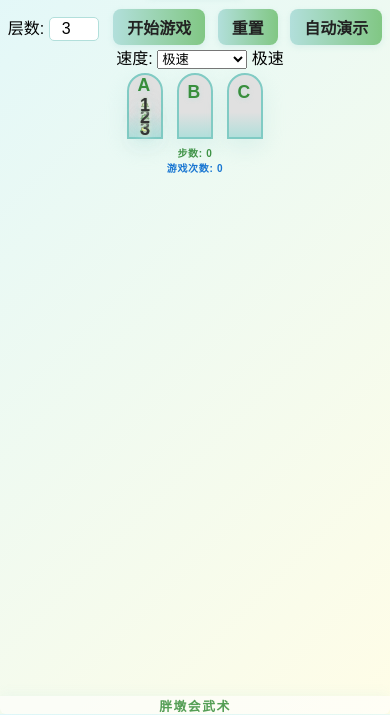
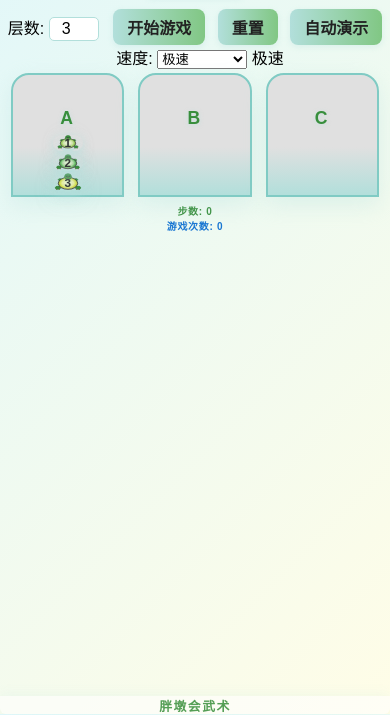
Before and after one commit to xiaodongyin0821/html-, a plain HTML site: page stack_turtles.html in a window 390 px wide. Shown: the part 130-845 px from the top of the page. Drawn offline with Linux system fonts and the light colour scheme.

Commit message:
Update stack_turtles.html

```diff
--- a/stack_turtles.html
+++ b/stack_turtles.html
@@ -3,7 +3,7 @@
 <head>
     <meta charset="UTF-8">
     <title>叠乌龟游戏</title>
-    <meta name="viewport" content="width=device-width, initial-scale=1, maximum-scale=1">
+    <meta name="viewport" content="width=device-width, initial-scale=1, maximum-scale=1, user-scalable=no">
     <style>
         html, body {
             height: 100%;
@@ -189,30 +189,32 @@
             text-align: center;
             font-weight: bold;
             margin-top: 7px;
-            font-size: 1.1em;
+            font-size: 1.5em;
             color: #388e3c;
             letter-spacing: 0.13em;
             text-shadow: 0 1px 4px #b2dfdb88;
-            /* 新增：让ABC在小屏幕下也能显示大一点 */
             line-height: 1.2;
             min-height: 1.5em;
             user-select: none;
         }
         .turtle {
-            height: 44px;
+            --turtle-width: 80px;
+            --turtle-height: 44px;
+            --turtle-font: 18px;
+            width: var(--turtle-width);
+            height: var(--turtle-height);
             margin-bottom: 4px;
             border-radius: 14px;
             background: none;
             color: #333;
             text-align: center;
-            line-height: 44px;
+            line-height: var(--turtle-height);
             font-weight: bold;
-            font-size: 18px;
+            font-size: var(--turtle-font);
             box-shadow: 0 3px 10px #b2dfdb88;
             cursor: pointer;
             transition: box-shadow 0.2s, border 0.2s, transform 0.15s;
             position: relative;
-            width: 80px;
             display: flex;
             align-items: center;
             justify-content: center;
@@ -229,8 +231,10 @@
         }
         /* 乌龟SVG样式 */
         .turtle-svg {
-            width: 70px;
-            height: 44px;
+            width: 90%;
+            height: 90%;
+            max-width: 100%;
+            max-height: 100%;
             display: block;
             filter: drop-shadow(0 2px 8px #b2dfdb88);
         }
@@ -240,7 +244,7 @@
             display: flex;
             align-items: center;
             justify-content: center;
-            font-size: 18px;
+            font-size: var(--turtle-font);
             font-weight: bold;
             color: #333;
             pointer-events: none;
@@ -253,10 +257,8 @@
             vertical-align: middle;
             accent-color: #388e3c;
         }
-        /* 礼花canvas覆盖层样式（已禁用） */
         #fireworks-canvas { display: none !important; }
         #blur-overlay { display: none !important; }
-        /* 署名样式 */
         #signature {
             width: 100vw;
             max-width: 700px;
@@ -282,14 +284,17 @@
             margin-bottom: 0;
             height: 38px;
         }
-        /* 响应式 */
+        /* 响应式优化：小屏幕下保持乌龟和数字可见且不被压缩 */
         @media (max-width: 900px) {
             .container { max-width: 98vw; }
             #game { gap: 8px; max-width: 98vw; }
-            .tower { width: 60px; }
-            .turtle { width: 36px; height: 20px; font-size: 10px; line-height: 20px; }
-            .turtle-svg { width: 24px; height: 20px; }
-            .tower-label { font-size: 1.1em; min-height: 1.5em; } /* 保持ABC大一点 */
+            .tower { width: 50px; }
+            .tower-label { font-size: 1.2em; min-height: 1.5em; }
+            .turtle {
+                --turtle-width: 32px;
+                --turtle-height: 18px;
+                --turtle-font: 9px;
+            }
             #signature { font-size: 0.95em; height: 28px; border-radius: 0 0 10px 10px;}
         }
         @media (max-width: 600px) {
@@ -297,13 +302,41 @@
             .container { max-width: 100vw; }
             #main-game-area { margin-top: 4px; }
             #game { gap: 2px; max-width: 100vw;}
-            .tower { width: 32px; }
-            .turtle { width: 14px; height: 8px; font-size: 6px; line-height: 8px; }
-            .turtle-svg { width: 10px; height: 8px; }
-            .tower-label { font-size: 1.1em; min-height: 1.5em; } /* 保持ABC大一点 */
+            .tower { width: 22vw; min-width: 22vw; max-width: 32vw; }
+            .tower-label { font-size: 1.3em; min-height: 1.5em; }
+            .turtle {
+                --turtle-width: 16vw;
+                --turtle-height: 8vw;
+                --turtle-font: 4vw;
+                min-width: 14px;
+                min-height: 8px;
+                max-width: 60px;
+                max-height: 30px;
+            }
+            .turtle-svg {
+                width: 100%;
+                height: 100%;
+                min-width: 10px;
+                min-height: 8px;
+                max-width: 60px;
+                max-height: 30px;
+            }
             #steps { font-size: 10px; }
             #game-count { font-size: 10px; }
             #signature { font-size: 0.8em; height: 18px; border-radius: 0 0 6px 6px;}
+        }
+        @media (max-width: 400px) {
+            .tower { width: 28vw; min-width: 18vw; }
+            .turtle {
+                --turtle-width: 12vw;
+                --turtle-height: 6vw;
+                --turtle-font: 3vw;
+                min-width: 8px;
+                min-height: 5px;
+                max-width: 30px;
+                max-height: 16px;
+            }
+            .tower-label { font-size: 1.1em; }
         }
     </style>
 </head>
@@ -428,16 +461,25 @@
 
         // 动态设置塔和游戏区高度
         function setTowerAndGameHeight(n) {
-            // 每只乌龟44px+4px间隔，塔顶部+底部+标签约36px
-            let towerHeight = n * 44 + (n-1)*4 + 36;
+            // 以大屏为基准
+            let baseTurtleHeight = 44, baseTurtleMargin = 4, baseLabel = 36;
+            let towerHeight = n * baseTurtleHeight + (n-1)*baseTurtleMargin + baseLabel;
             let gameHeight = towerHeight + 20;
             // 响应式下缩放
             if (window.innerWidth <= 900) {
-                towerHeight = n * 20 + (n-1)*3 + 36; // 标签高度不变
+                baseTurtleHeight = 18;
+                baseTurtleMargin = 2;
+                baseLabel = 28;
+                towerHeight = n * baseTurtleHeight + (n-1)*baseTurtleMargin + baseLabel;
                 gameHeight = towerHeight + 10;
             }
             if (window.innerWidth <= 600) {
-                towerHeight = n * 8 + (n-1)*1 + 36; // 标签高度不变
+                // 以vw为单位，保证在极小屏幕下也能显示
+                let vw = Math.max(window.innerWidth, 320) / 100;
+                baseTurtleHeight = 8 * vw;
+                baseTurtleMargin = 1 * vw;
+                baseLabel = 18;
+                towerHeight = n * baseTurtleHeight + (n-1)*baseTurtleMargin + baseLabel;
                 gameHeight = towerHeight + 4;
             }
             document.querySelectorAll('.tower').forEach(t => t.style.height = towerHeight + 'px');
@@ -451,6 +493,35 @@
                 '#8bc34a', '#4caf50', '#cddc39', '#ffb347', '#ffcc33', '#b388ff', '#40c4ff', '#ffab91',
                 '#a5d6a7', '#ffd54f', '#f48fb1', '#90caf9'
             ];
+            // 动态计算乌龟尺寸
+            let turtleWidth = 80, turtleHeight = 44, turtleFont = 18;
+            if (window.innerWidth <= 900) {
+                turtleWidth = 32; turtleHeight = 18; turtleFont = 9;
+            }
+            if (window.innerWidth <= 600) {
+                let vw = Math.max(window.innerWidth, 320) / 100;
+                turtleWidth = 16 * vw;
+                turtleHeight = 8 * vw;
+                turtleFont = 4 * vw;
+                if (turtleWidth < 14) turtleWidth = 14;
+                if (turtleHeight < 8) turtleHeight = 8;
+                if (turtleFont < 6) turtleFont = 6;
+                if (turtleWidth > 60) turtleWidth = 60;
+                if (turtleHeight > 30) turtleHeight = 30;
+                if (turtleFont > 24) turtleFont = 24;
+            }
+            if (window.innerWidth <= 400) {
+                let vw = Math.max(window.innerWidth, 240) / 100;
+                turtleWidth = 12 * vw;
+                turtleHeight = 6 * vw;
+                turtleFont = 3 * vw;
+                if (turtleWidth < 8) turtleWidth = 8;
+                if (turtleHeight < 5) turtleHeight = 5;
+                if (turtleFont < 4) turtleFont = 4;
+                if (turtleWidth > 30) turtleWidth = 30;
+                if (turtleHeight > 16) turtleHeight = 16;
+                if (turtleFont > 14) turtleFont = 14;
+            }
             ['A', 'B', 'C'].forEach(name => {
                 const towerDiv = document.createElement('div');
                 towerDiv.className = 'tower';
@@ -465,6 +536,10 @@
                 towers[name].forEach((turtle, idx) => {
                     const turtleDiv = document.createElement('div');
                     turtleDiv.className = 'turtle';
+                    // 动态设置CSS变量
+                    turtleDiv.style.setProperty('--turtle-width', turtleWidth + 'px');
+                    turtleDiv.style.setProperty('--turtle-height', turtleHeight + 'px');
+                    turtleDiv.style.setProperty('--turtle-font', turtleFont + 'px');
                     if (selectedTower === name && idx === towers[name].length - 1) {
                         turtleDiv.classList.add('selected');
                     }
@@ -474,8 +549,10 @@
                 });
                 for (let i = towers[name].length; i < n; i++) {
                     const emptyDiv = document.createElement('div');
-                    emptyDiv.style.height = '44px';
-                    emptyDiv.style.width = '100%';
+                    emptyDiv.className = 'turtle';
+                    emptyDiv.style.setProperty('--turtle-width', turtleWidth + 'px');
+                    emptyDiv.style.setProperty('--turtle-height', turtleHeight + 'px');
+                    emptyDiv.style.setProperty('--turtle-font', turtleFont + 'px');
                     emptyDiv.style.opacity = '0';
                     towerDiv.appendChild(emptyDiv);
                 }
```
